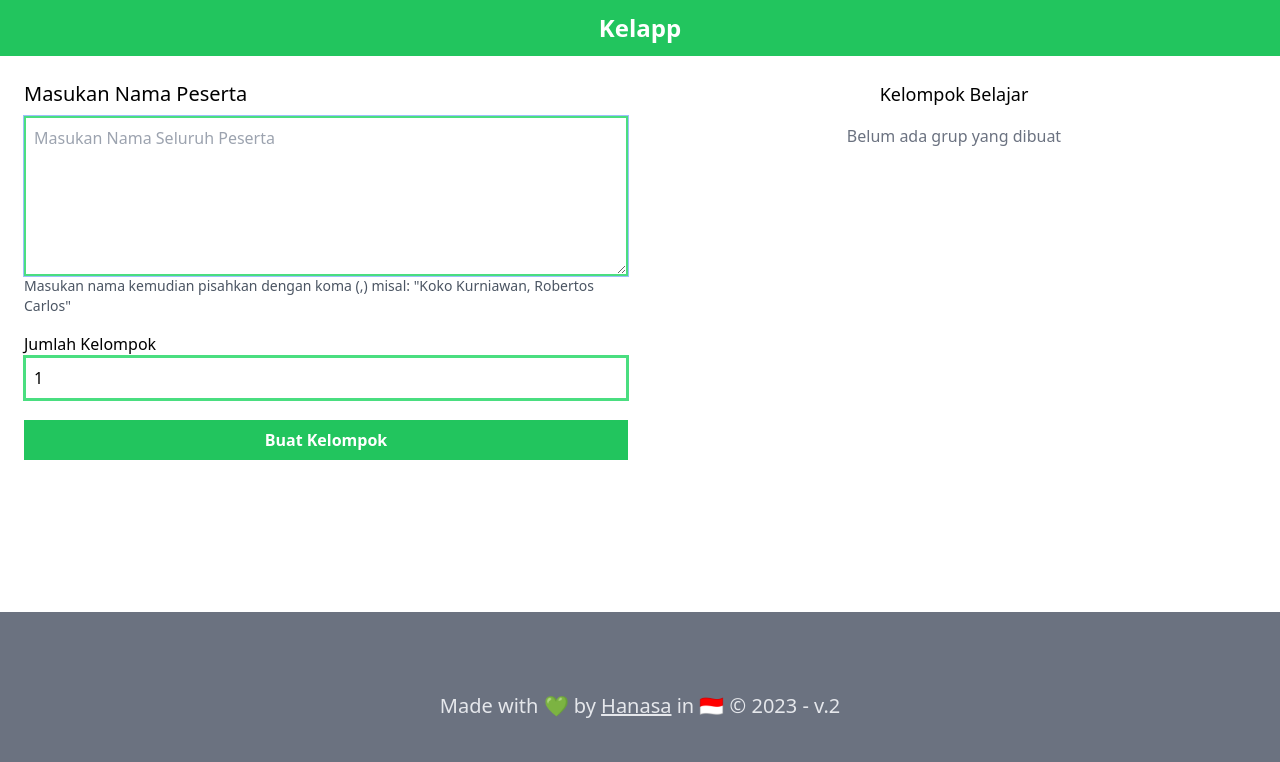
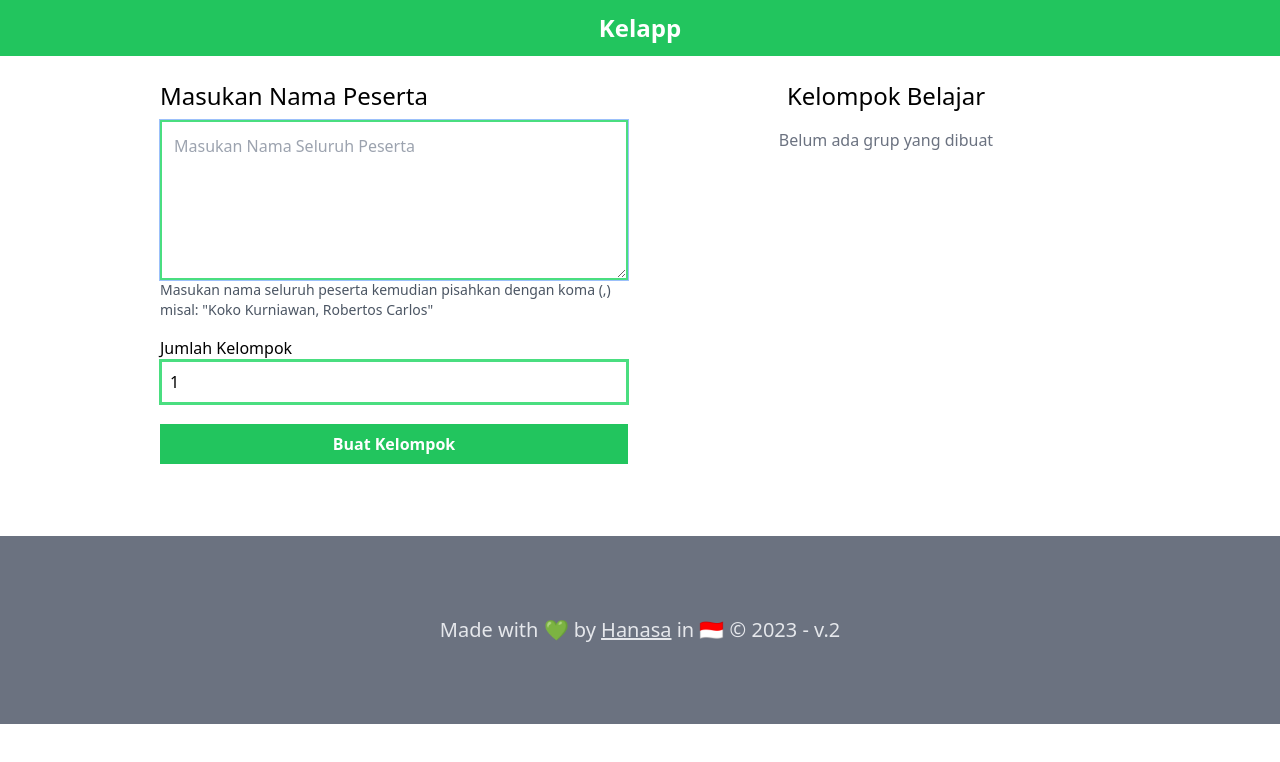
Before and after one commit to nnivxix/kelapp, a Vue app: page / in a window 1280 px wide. Shown: the top 762 px of the page. Built offline with nearby package versions, Linux system fonts and the light colour scheme.

Commit message:
fix: responsive footer

```diff
--- a/src/App.vue
+++ b/src/App.vue
@@ -1,6 +1,6 @@
 <template>
   <Navbar />
-  <div class="flex flex-col md:flex-row mx-6">
+  <div class="flex flex-col md:flex-row mx-6 md:w-3/4 md:mx-auto">
     <Form />
     <Result />
   </div>
--- a/src/components/Footer.vue
+++ b/src/components/Footer.vue
@@ -1,7 +1,7 @@
 <template>
   <footer
-    class="text-xl absolute bottom-0 w-full mt-12 p-20 bg-gray-500 flex justify-center">
-    <p class="text-gray-200">
+    class="text-xl relative w-full mt-12 px-3 py-10 md:p-20 bg-gray-500 flex justify-center">
+    <p class="text-gray-200 text-center">
       Made with 💚 by
       <a target="_blank" class="underline" href="https://twitter.com/nnivxix"
         >Hanasa</a
@@ -10,3 +10,10 @@
     </p>
   </footer>
 </template>
+
+<script setup lang="ts">
+import useGroupStore from "@/stores/group";
+import { storeToRefs } from "pinia";
+
+const { amount, participants, groups } = storeToRefs(useGroupStore());
+</script>
--- a/src/components/Form.vue
+++ b/src/components/Form.vue
@@ -3,17 +3,19 @@
     class="m-6 flex flex-col md:w-1/2 md:mx-auto"
     @submit.prevent="createGroup()">
     <div class="flex flex-col">
-      <label class="text-xl pb-2" for="participant">Masukan Nama Peserta</label>
+      <label class="text-lg md:text-2xl pb-2" for="participant"
+        >Masukan Nama Peserta</label
+      >
       <textarea
-        class="border-2 border-green-400 p-2 ring-1 focus:accent-green-400 h-40"
+        class="border-2 border-green-400 text-md md:p-3 p-2 ring-1 focus:accent-green-400 h-40"
         v-model="participants"
         placeholder="Masukan Nama Seluruh Peserta"
         required
         id="participant">
       </textarea>
       <span class="text-sm text-gray-600"
-        >Masukan nama kemudian pisahkan dengan koma (,) misal: "Koko Kurniawan,
-        Robertos Carlos"</span
+        >Masukan nama seluruh peserta kemudian pisahkan dengan koma (,) misal:
+        "Koko Kurniawan, Robertos Carlos"</span
       >
     </div>
     <div class="flex flex-col mt-4 mb-5">
@@ -25,7 +27,9 @@
         v-model="amount" />
       <!-- <c-image :display="['none','block']"  :src=img alt="kerjasama"/> -->
     </div>
-    <button class="bg-green-500 text-white p-2 font-bold">Buat Kelompok</button>
+    <button class="bg-green-500 text-white p-2 font-semibold">
+      Buat Kelompok
+    </button>
     <button
       v-if="groups.length"
       class="bg-gray-400 text-white p-1 mt-3"
@@ -37,21 +41,13 @@
 
 <script setup lang="ts">
 import useGroup from "@/composables/group";
-import { useGroupStore } from "@/stores/group";
+import useGroupStore from "@/stores/group";
 import { storeToRefs } from "pinia";
 
 const { amount, participants, groups } = storeToRefs(useGroupStore());
 const { createGroup } = useGroup();
 function resetGroup() {
   groups.value = [];
+  participants.value = "";
 }
 </script>
-
-<style scoped>
-.control {
-  align-self: self-start;
-}
-.form-control {
-  margin-bottom: 0;
-}
-</style>
--- a/src/components/Result.vue
+++ b/src/components/Result.vue
@@ -1,6 +1,6 @@
 <template>
-  <div class="my-6 mx-6 md:ml-6 md:mx-auto md:w-1/2">
-    <h1 class="text-center text-lg mb-4">Kelompok Belajar</h1>
+  <div class="mt-6 mb-32 md:mb-20 mx-6 md:ml-6 md:mx-auto md:w-1/2">
+    <h1 class="text-center text-lg md:text-2xl mb-4">Kelompok Belajar</h1>
     <div>
       <div class="flex flex-wrap" v-if="groups.length">
         <ul class="p-3" v-for="(group, index) in groups" :key="index">
@@ -19,7 +19,7 @@
 
 <script setup lang="ts">
 import { storeToRefs } from "pinia";
-import { useGroupStore } from "@/stores/group";
+import useGroupStore from "@/stores/group";
 
 const { groups } = storeToRefs(useGroupStore());
 </script>
--- a/src/composables/group.ts
+++ b/src/composables/group.ts
@@ -1,5 +1,5 @@
 import { storeToRefs } from "pinia";
-import { useGroupStore } from "@/stores/group";
+import useGroupStore from "@/stores/group";
 
 export default function useGroup() {
   const { amount, participants, groups } = storeToRefs(useGroupStore());
--- a/src/stores/group.ts
+++ b/src/stores/group.ts
@@ -1,7 +1,7 @@
 import { ref } from "vue";
 import { defineStore } from "pinia";
 
-export const useGroupStore = defineStore("group", () => {
+const useGroupStore = defineStore("group", () => {
   const amount = ref("1");
   const participants = ref("");
   const groups = ref<any[]>([]);
@@ -12,3 +12,5 @@ export const useGroupStore = defineStore("group", () => {
     groups,
   };
 });
+
+export default useGroupStore;
```
